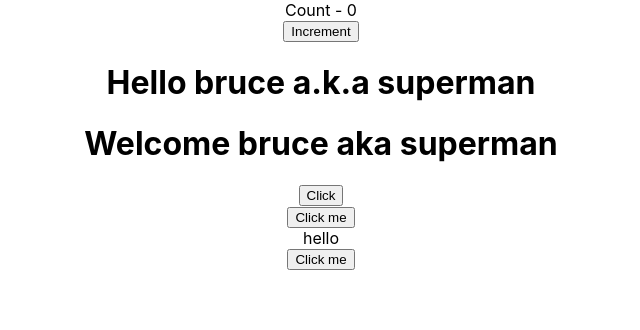
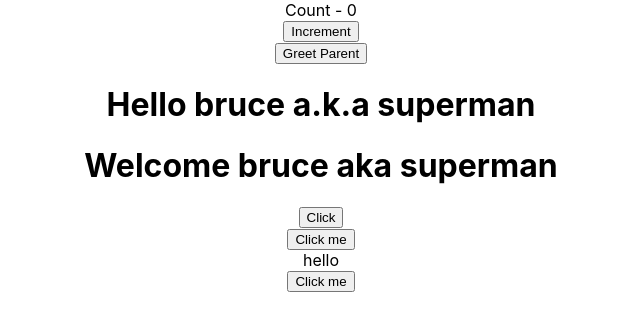
Before and after one commit to nirajbhayera4/React, a React (Create React App) app in the folder hello/: page / in a window 1280 px wide. Shown: the top 330 px of the page, without its empty margins (319-959 px from the left). Built offline with nearby package versions, Linux system fonts and the light colour scheme.

Commit message:
Add parent-child greeting interaction
This change introduces a ParentComponent and ChildComponent pattern in the React app, wiring a button click in the child to call a parent method. App is updated to render the parent component and demonstrates passing callback handlers as props.

```diff
--- a/hello/src/App.js
+++ b/hello/src/App.js
@@ -8,10 +8,12 @@
 import FunctionClick from './components/FunctionClick'
 import EventHandler from './components/EventHandler'
 import EventBind from './components/EventBind'
+import ParentComponent from './components/ParentComponent'
 function App() {
   return (
     <div className="App">
       <Counter />
+      <ParentComponent />
       <Greet name="bruce" heroname="superman" />
       {/* <Greet /> */}
       {/*<Greet name="bruce" hero="superman"><p>This is children props</p></Greet>
--- /dev/null
+++ b/hello/src/components/ChildComponent.js
@@ -0,0 +1,11 @@
+import React from 'react'
+
+function ChildComponent(props) {
+  return (
+    <div>
+        <button onClick={props.greethandler}>Greet Parent</button>
+    </div>
+  )
+}
+
+export default ChildComponent
--- /dev/null
+++ b/hello/src/components/ParentComponent.js
@@ -0,0 +1,24 @@
+import React, { Component } from 'react'
+import ChildComponent from './ChildComponent'
+ class ParentComponent extends Component {
+    constructor(props) {
+      super(props)
+
+      this.state = {
+         parentName:'parent'
+      }
+      this.greetparent=this.greetparent.bind(this)
+    }
+    greetparent(){
+        alert(`Hello ${this.state.parentName}`)
+    }
+  render() {
+    return (
+      <div>
+        <ChildComponent greethandler={this.greetparent}/>
+      </div>
+    )
+  }
+}
+
+export default ParentComponent
```
